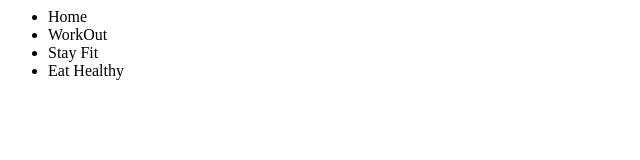
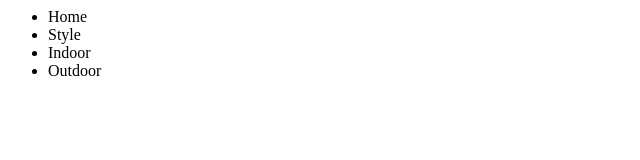
Before and after one commit to 0201Khushi/P1-DecorEase, a plain HTML site: page index.html in a window 1280 px wide. Shown: the full height of the page, 0-640 px from the left. Drawn offline with Linux system fonts and the light colour scheme.

Commit message:
Describe your changes

```diff
--- a/index.html
+++ b/index.html
@@ -2,8 +2,8 @@
         <div class="MenuSection">
     <ul class="navTabs">
         <li class="nav-item">Home</li>
-        <li class="nav-item">WorkOut</li>
-        <li class="nav-item">Stay Fit</li>
-        <li class="nav-item">Eat Healthy</li>
+        <li class="nav-item">Style</li>
+        <li class="nav-item">Indoor</li>
+        <li class="nav-item">Outdoor</li>
     </ul>
 </div>
```
